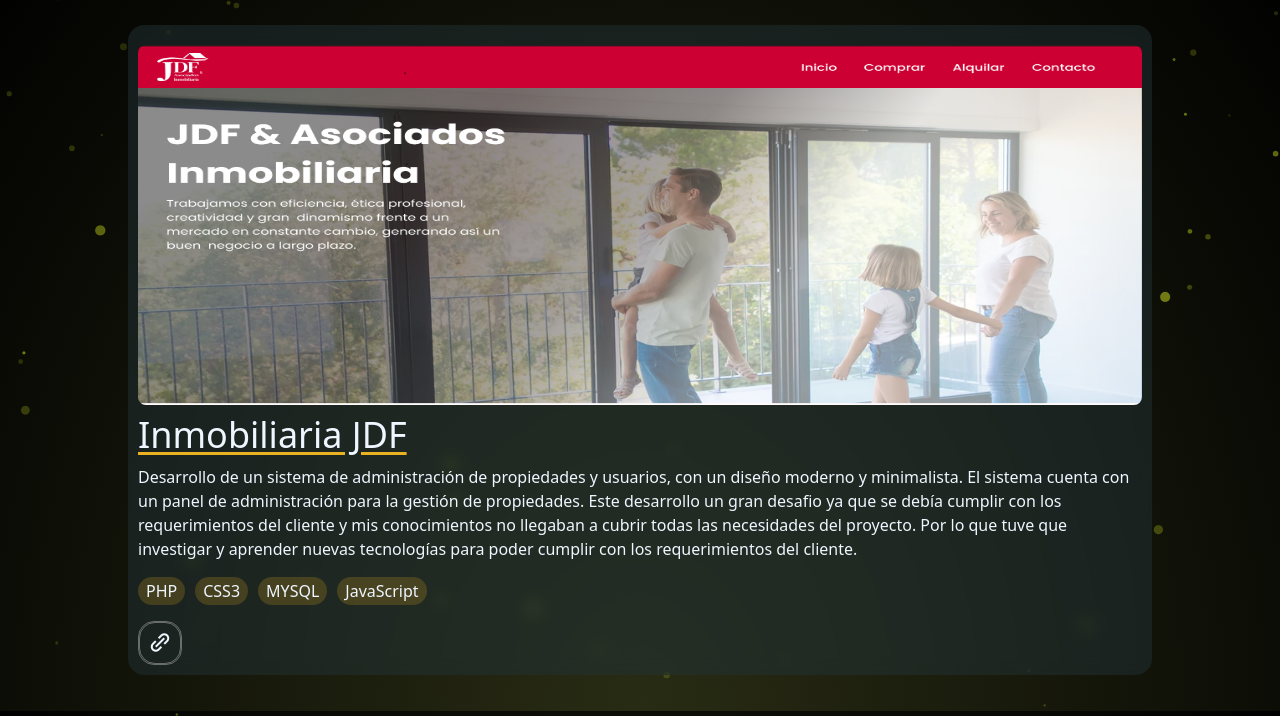
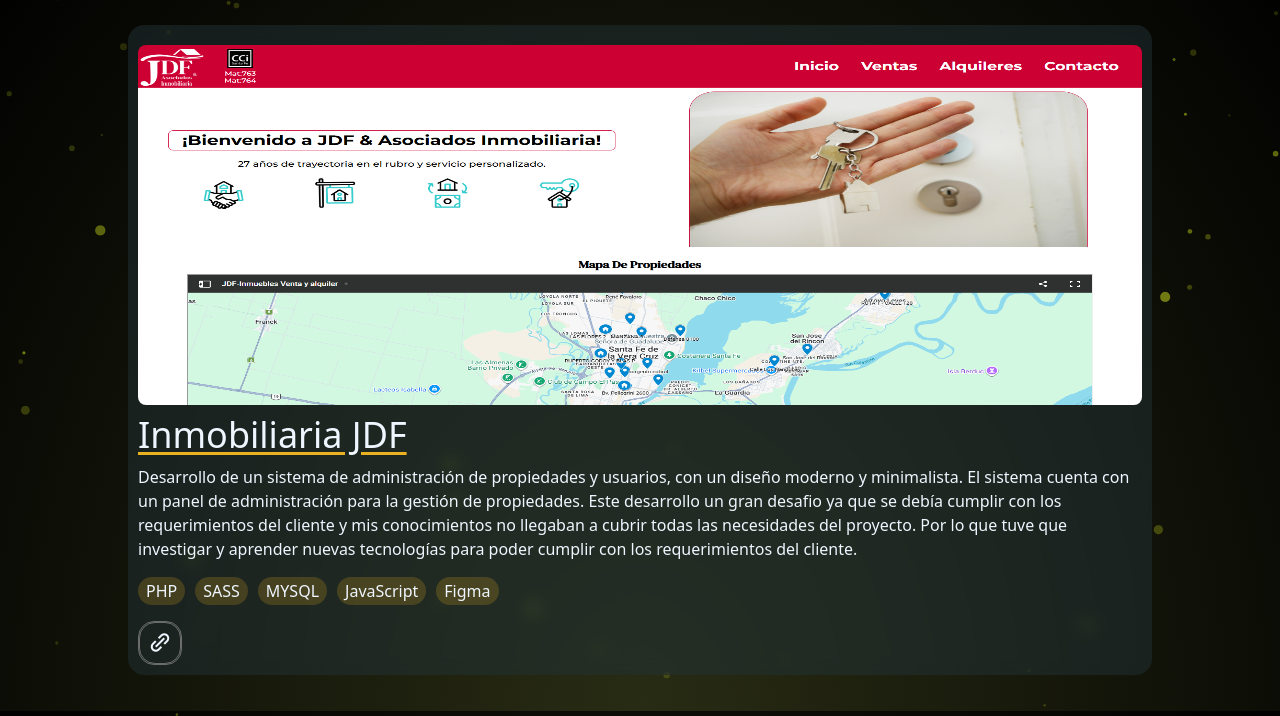
Before and after one commit to CanarioAlan/Portafolio, an Astro site: page /proyectos/inmobiliaria-jdf in a window 1280 px wide. Shown: the part 84-800 px from the top of the page. Built offline with nearby package versions, Linux system fonts and the light colour scheme; Astro itself is replaced by a stand-in of ours; a web font is replaced by a local one.

Commit message:
cambio de imagen, agregando experiencia nueva.

```diff
--- a/src/components/Tecnologia.astro
+++ b/src/components/Tecnologia.astro
@@ -11,6 +11,7 @@ const tecnologias = [
     {nombre: "Git", icono: "git", categoria: "herramientas"},
     {nombre: "GitHub", icono: "github", categoria: "herramientas"},
     {nombre: "Notion", icono: "notion", categoria: "herramientas"},
+    {nombre: "Figma", icono: "figma", categoria: "herramientas"},
     // {nombre: "Node.JS", icono: "nodejs"},
     // {nombre: "React", icono: "react"},
     // {nombre: "TypeScript", icono: "typescript"},
--- a/src/script/proyectos.js
+++ b/src/script/proyectos.js
@@ -1,15 +1,29 @@
 export const proyectos = [
   {
     titulo: "Inmobiliaria JDF",
-    imagen: "/img/Home.png",
+    imagen: "/img/jdfInmuebles.png",
     altertnativo: "imagen de la pagina web de Inmobiliaria JDF",
     descripcion:
       "Un gran desafio de diseño y desarrollo, con un diseño moderno y minimalista, con un sistema de administración de propiedades y usuarios.",
     desarrollo:
       "Desarrollo de un sistema de administración de propiedades y usuarios, con un diseño moderno y minimalista. El sistema cuenta con un panel de administración para la gestión de propiedades. Este desarrollo un gran desafio  ya que se debía cumplir con los requerimientos del cliente y mis conocimientos no llegaban a cubrir todas las necesidades del proyecto. Por lo que tuve que investigar y aprender nuevas tecnologías para poder cumplir con los requerimientos del cliente.",
-    tecnologia: ["PHP", "CSS3", "MYSQL", "JavaScript"],
+    tecnologia: ["PHP", "SASS", "MYSQL", "JavaScript", "Figma"],
     slug: "inmobiliaria-jdf",
     // github: "",
     link: "https://jdfinmuebles.com/",
   },
+  {
+    titulo: "Portal de Comunicación Interna",
+    imagen: "/img/CajaIngenieria.png",
+    altertnativo:
+      "Imagen del portal de comunicación interna de la Caja de Ingeniería",
+    descripcion:
+      "Portal web de comunicación interna con gestión descentralizada por áreas, agenda de eventos, noticias y directorio telefónico institucional.",
+    desarrollo:
+      "Durante mi práctica profesional de 200 horas en el área de TI de la Caja de Ingeniería, participé activamente en el desarrollo full stack (Front-End y Back-End) del portal de comunicación interna. El proyecto implementó arquitectura MVC con C#, .NET y Vue.js. Trabajé en conjunto con el sector de Comunicación para el diseño de interfaces legibles, y bajo metodologías ágiles coordinadas con el Project Leader, logrando una plataforma donde cada jefatura puede gestionar de forma autónoma sus novedades.",
+    tecnologia: ["C#", ".NET", "Vue.js", "Figma"],
+    slug: "portal-comunicacion-caja-ingenieria",
+    // github: "",
+    // link: "",
+  },
 ];
```
Also changed, not shown: public/img/CajaIngenieria.png (added), public/img/Home.png (deleted), public/img/jdfInmuebles.png (added).
